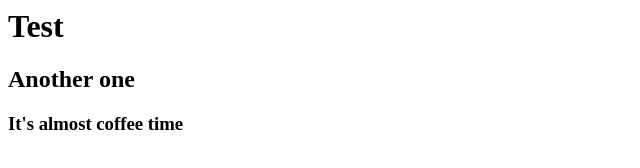
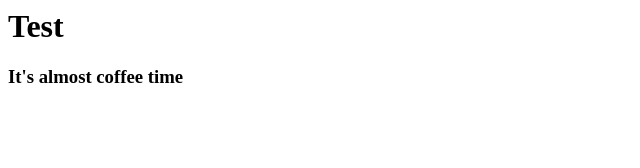
Before and after one commit to weronikasiuda/Tortoise-demo, a plain HTML site: page index.html in a window 1280 px wide. Shown: the whole page, without its empty margins (0-640 px from the left). Drawn offline with Linux system fonts and the light colour scheme.

Commit message:
deleted h2

```diff
--- a/index.html
+++ b/index.html
@@ -1,3 +1,2 @@
 <h1>Test</h1>
-<h2>Another one</h2>
  <h3>It's almost coffee time</h3>
```
